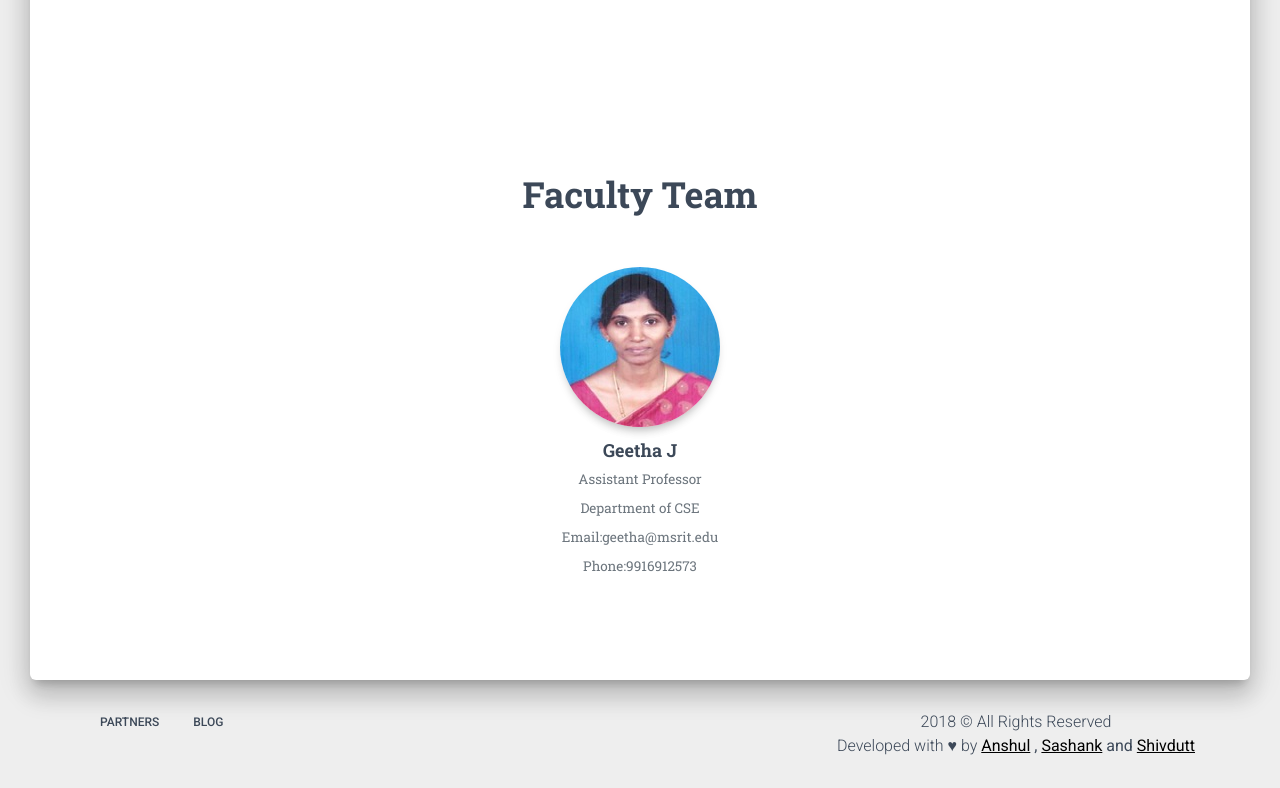
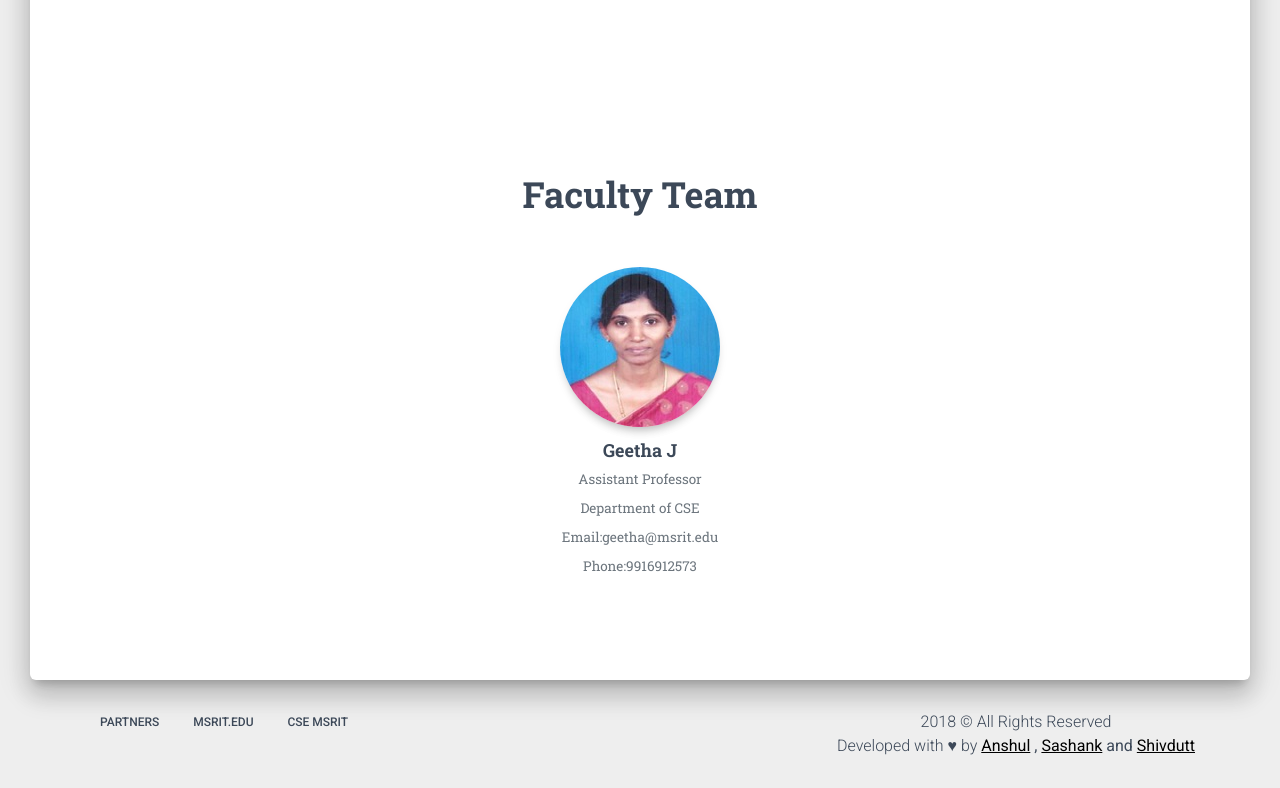
Before and after one commit to sdt4936/college-project, a plain HTML site: page index.html in a window 1280 px wide. Shown: the part 1778-2566 px from the top of the page. Drawn offline with Linux system fonts and the light colour scheme.

Commit message:
all done here!

```diff
--- a/index.html
+++ b/index.html
@@ -172,8 +172,13 @@
             </a>
           </li>
           <li>
-            <a href="http://blog.creative-tim.com">
-              Blog
+            <a href="http://msrit.edu/">
+              MSRIT.EDU
+            </a>
+          </li>
+          <li>
+            <a href="https://sites.google.com/a/msrit.edu/deptcse/home">
+              CSE MSRIT
             </a>
           </li>
         <!--   <li>
```
Also changed, not shown: programs.html (+7 -2 lines), rmssidebar.png (added), translogo.png (added).
